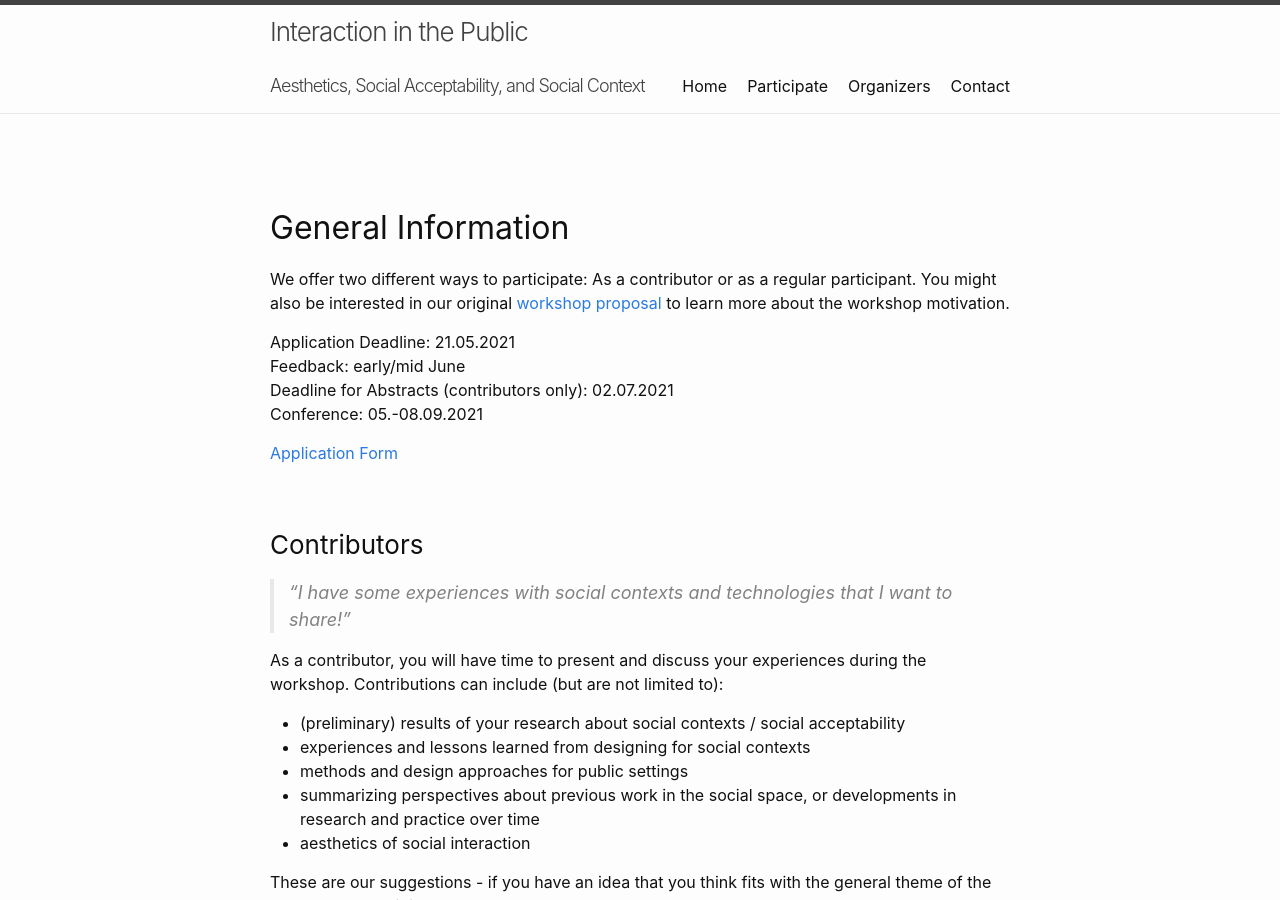
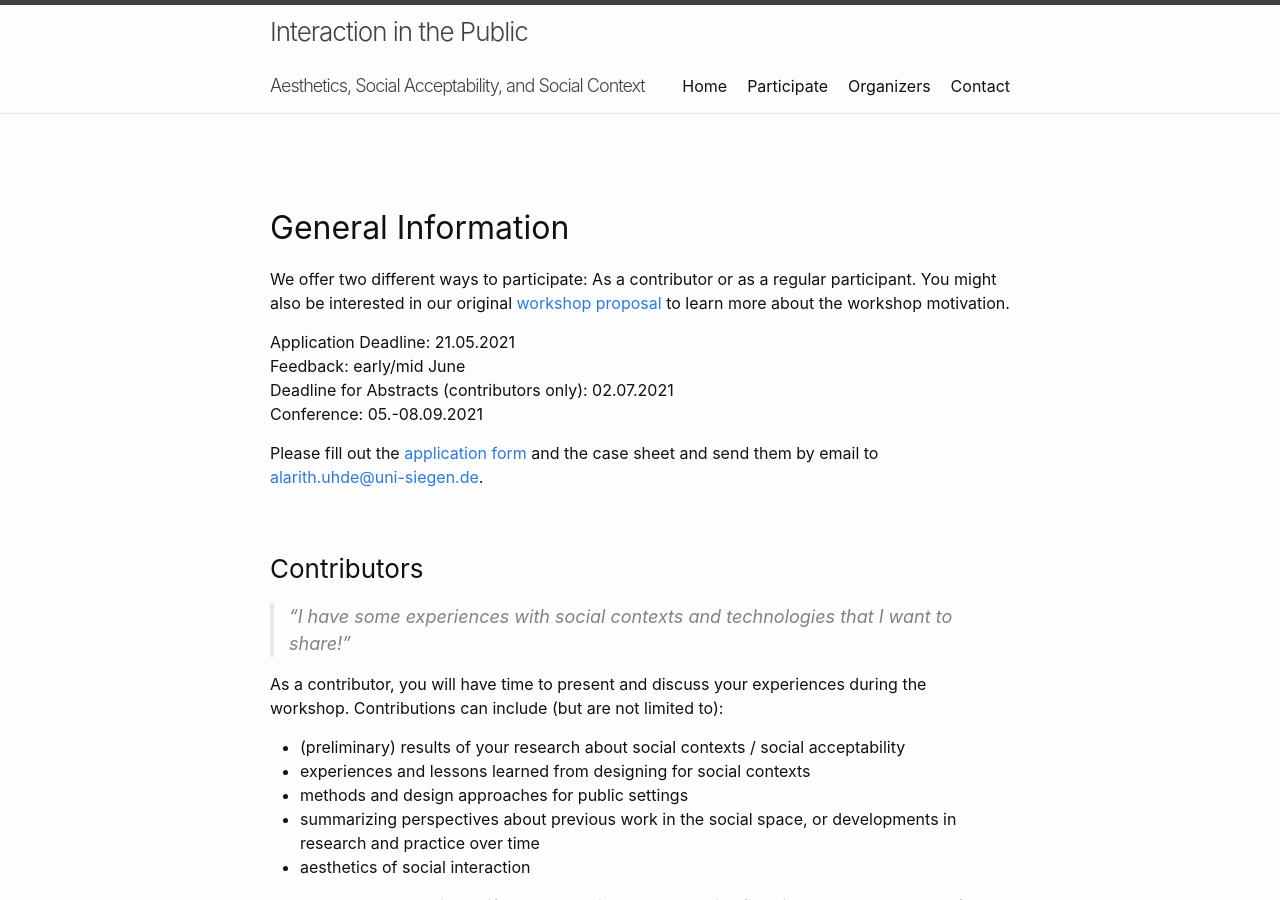
Before and after one commit to AlarithUhde/aips, a Jekyll site: the page built from participate.md, in a window 1280 px wide and 900 px high. Built offline with Jekyll 4.4.1, drawn with Linux system fonts in a browser that asks for light colours.

Commit message:
included instruction about how to send the application

```diff
--- a/participate.md
+++ b/participate.md
@@ -22,7 +22,9 @@ Feedback: early/mid June<br>
 Deadline for Abstracts (contributors only): 02.07.2021<br>
 Conference: 05.-08.09.2021</p>
 
-[Application Form](/aips/assets/ApplicationForm.docx)
+Please fill out the [application form](/aips/assets/ApplicationForm.docx) and
+the case sheet and send them by email to
+[alarith.uhde@uni-siegen.de](mailto:alarith.uhde@uni-siegen.de).
 
 ### Contributors
 
```
